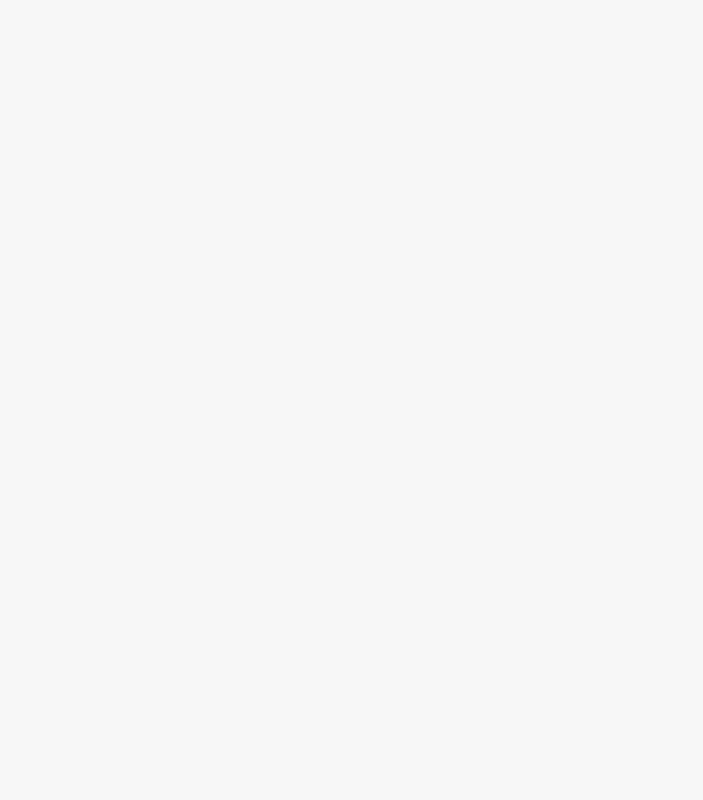
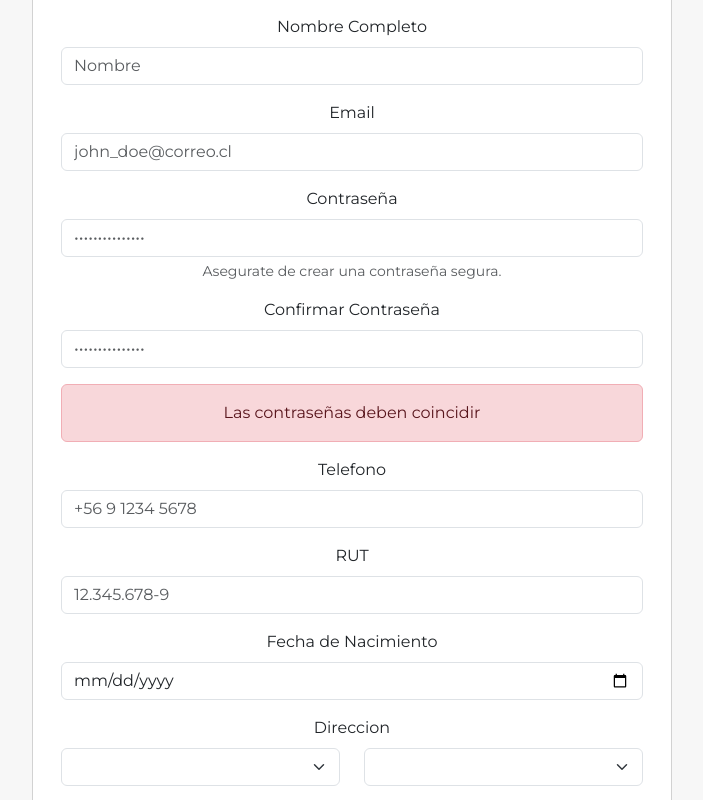
Before and after one commit to sebaduocccc/proyecto-huerto-hogar, a React (Vite) app: page /register in a window 1280 px wide. Before the commit this address had no page. Shown: the part 200-1000 px from the top of the page, without its empty margins (288-991 px from the left). Before the commit the page ends 800 px from the top, so only its background shows below. Built offline with nearby package versions, Linux system fonts and the light colour scheme; a web font is replaced by a local one.

Commit message:
se inserta la pagina de register y login

```diff
--- a/src/App.tsx
+++ b/src/App.tsx
@@ -7,6 +7,8 @@ import Contacto from "./pages/Contacto";
 import Nosotros from "./pages/Nosotros";
 import Productos from "./pages/Productos";
 import ProductosDetalles from "./pages/ProductosDetalles";
+import Login from "./pages/Login";
+import Register from "./pages/Register";
 
 export default function App(){
   return(
@@ -20,6 +22,8 @@ export default function App(){
           <Route path="/nosotros" element={<Nosotros/>}/>
           <Route path="/productos" element={<Productos/>}/>
           <Route path="/productosdetalles" element={<ProductosDetalles/>}/>
+          <Route path="/login" element={<Login/>}/>
+          <Route path="/register" element={<Register/>}/>
         </Route>
       </Routes>
     </BrowserRouter>
--- a/src/pages/Home.tsx
+++ b/src/pages/Home.tsx
@@ -9,7 +9,7 @@ export default function Home() {
                     <div className="col-lg-6 text-center text-lg-start order-2 order-lg-1">
                         <h1 className="display-5 fw-bold">Huerto Hogar</h1>
                         <p className="lead">Revisa nuestros productos de temporada</p>
-                        <a href="productos.html" className="btn btn-primary btn-lg px-4">Ver Productos</a>
+                        <a href="/productos" className="btn btn-primary btn-lg px-4">Ver Productos</a>
                     </div>
                     <div className="col-lg-6 text-center order-1 order-lg-2">
                         <Link to="/productos">
--- /dev/null
+++ b/src/pages/Login.tsx
@@ -0,0 +1,43 @@
+export default function Login(){
+    return(
+
+        <div className="container py-5">
+            <div className="row justify-content-center text-center">
+                <div className="card menu-login d-flex justify-content-center align-items-center min-vh-50">
+                    <div className="card-body">
+
+                        <div className="mb-5"><h2 className="card-title">Iniciar Sesión</h2></div>
+
+                        <form action="" id="form-login">
+
+                            <div className="mb-5">
+                                <label className="form-label">Email</label>
+                                <input type="email" className="form-control" id="email"/>
+                            </div>
+
+                            <div className="mb-1">
+                                <label className="form-label">Contraseña</label>
+                                <input type="password" className="form-control" id="password"/>
+                                <div className="form-text">No compartas tu contraseña con nadie.</div>
+                            </div>
+
+                            <div className="mb-2">
+                                <a href="register" className="card-link">¿No tienes cuenta? Registrate</a>
+                            </div>
+
+                            <div className="mb-5 form-check d-flex justify-content-center gap-2">
+                                <input type="checkbox" className="form-check-input" id="check1"/>
+                                <label className="form-check-label">Recordar</label>
+                            </div>
+
+                            <button type="submit" className="btn btn-primary mb-3">Iniciar Sesión</button>
+                        </form>
+
+
+
+                    </div>
+                </div>
+            </div>
+    </div>
+    );
+}
--- /dev/null
+++ b/src/pages/Register.tsx
@@ -0,0 +1,77 @@
+export default function Register(){
+    return(
+        <div className="container py-2">
+            <div className="row justify-content-center">
+                <div className="card menu-sesion text-center">
+                    <div className="card-body">
+
+                        <div className="mb-5"><h2 className="card-title">Registro</h2></div>
+
+                        <form action="" id="form-registro">
+
+                            <div className="mb-3">
+                                <label className="form-label">Nombre Completo</label>
+                                <input type="text" className="form-control" placeholder="Nombre" id="name" name="nombre"/>
+                            </div>
+
+                            <div className="mb-3">
+                                <label className="form-label">Email</label>
+                                <input type="email" className="form-control" placeholder="john_doe@correo.cl" id="mail" name="correo"/>
+                            </div>
+
+                            <div className="mb-3">
+                                <label className="form-label">Contraseña</label>
+                                <input type="password" className="form-control" placeholder="•••••••••••••••" id="password1" name="password1"/>
+                                <div className="form-text">Asegurate de crear una contraseña segura.</div>
+                            </div>
+
+                            <div className="mb-3">
+                                <label className="form-label">Confirmar Contraseña</label>
+                                <input type="password" className="form-control" placeholder="•••••••••••••••" id="password2" name="password2"/>
+                                <div className="form-text"></div>
+                            </div>
+
+                            <div className="mb-2">
+                                <div className="alert alert-danger">Las contraseñas deben coincidir</div>
+                            </div>
+
+                            <div className="mb-3">
+                                <label className="form-label">Telefono</label>
+                                <input type="text" className="form-control" placeholder="+56 9 1234 5678" id="phone" name="telefono"/>
+                            </div>
+
+                            <div className="mb-3">
+                                <label className="form-label">RUT</label>
+                                <input type="text" className="form-control" placeholder="12.345.678-9" id="rut"/>
+                            </div>
+
+                            <div className="mb-3">
+                                <label className="form-label">Fecha de Nacimiento</label>
+                                <input type="date" className="form-control" id="fechaNac"/>
+                            </div>
+
+                            <div className="row mb-3">
+                                <label className="form-label">Direccion</label>
+                                <div className="col-6"><select name="" id="region" className="form-select"></select></div>
+                                <div className="col-6"><select name="" id="comuna" className="form-select"></select></div>
+
+                            </div>
+                            <input type="text" placeholder="Calle" className="form-control mb-3" id="address" name="direccion"/>
+
+
+
+
+
+                            <button type="submit" className="btn btn-primary mb-3">Registrarme</button>
+                        </form>
+
+
+                        <div className="mb-5">
+                            <a href="/login" className="card-link">¿Ya tienes cuenta? Inicia sesión acá</a>
+                        </div>
+                    </div>
+                </div>
+            </div>
+    </div>
+    );
+}
```
